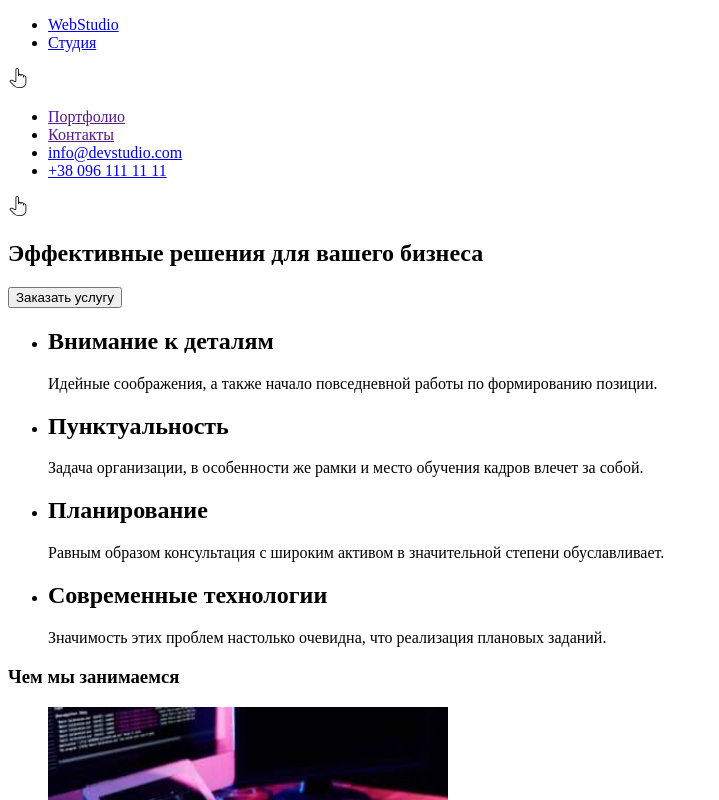
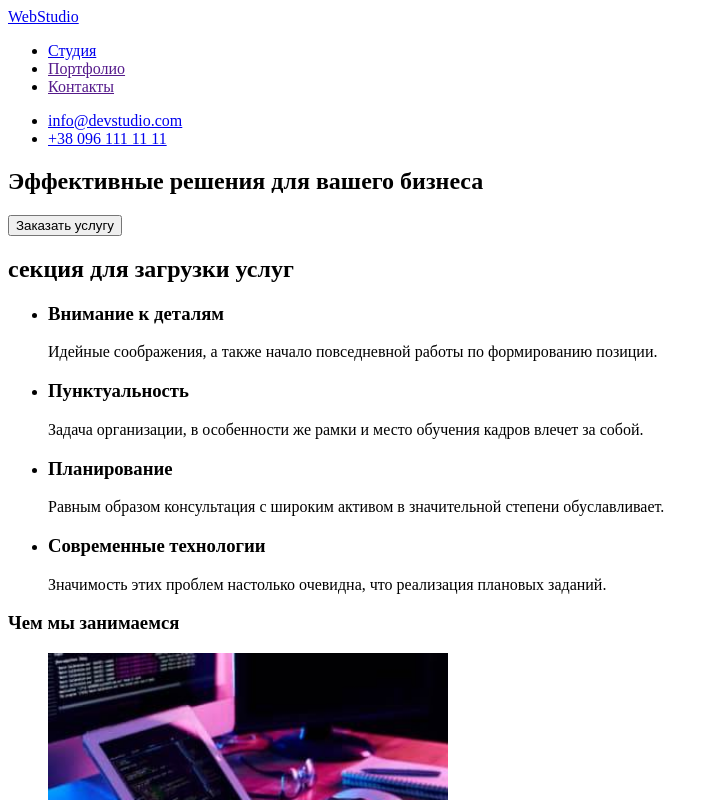
Before and after one commit to ikahramchuk/goit-markup-hw-01, a plain HTML site: page index.html in a window 1280 px wide. Shown: the top 800 px of the page, without its empty margins (0-719 px from the left). Drawn offline with Linux system fonts and the light colour scheme.

Commit message:
удаляет фингер

```diff
--- a/index.html
+++ b/index.html
@@ -10,39 +10,42 @@
     <body>
         <header>
             <nav>
-                <ul>
-                    <li><a href="/">WebStudio</a></li>
-                    <li><a href="/">Студия</a></li>
-                </ul>
-                <img src="./images/finger1.svg" alt="указатель на кнопку перехода на сайт" width="20">
+                <a href="/">WebStudio</a>
             </nav>
                 <ul>
+                    <li><a href="/">Студия</a></li>
                     <li><a href="">Портфолио</a></li>
                     <li><a href="">Контакты</a></li>
+                </ul>
+            <nav>
+                <ul>
                     <li><a href="mailto:info@devstudio.com">info@devstudio.com</a></li>
                     <li><a href="tel:++380961111111">+38 096 111 11 11</a>
                 </ul>
-                <img src="./images/finger1.svg" alt="указатель на кнопку перехода на сайт" width="20">
+            </nav>
         </header>
         <main>
             <section>
                 <h1>Эффективные решения для вашего бизнеса</h1>
                 <button type="button">Заказать услугу</button>
+            </section>
+            <section>
+                <h2>секция для загрузки услуг</h2>
                 <ul>
                     <li>
-                        <h2>Внимание к деталям</h2>
+                        <h3>Внимание к деталям</h3>
                         <p>Идейные соображения, а также начало повседневной работы по формированию позиции.</p>
                     </li>
                     <li>
-                        <h2>Пунктуальность</h2>
+                        <h3>Пунктуальность</h3>
                         <p>Задача организации, в особенности же рамки и место обучения кадров влечет за собой.</p>
                     </li>
                     <li>
-                        <h2>Планирование</h2>
+                        <h3>Планирование</h3
                         <p>Равным образом консультация с широким активом в значительной степени обуславливает.</p>
                     </li>
                     <li>
-                        <h2>Современные технологии</h2>
+                        <h3>Современные технологии</h3>
                         <p>Значимость этих проблем настолько очевидна, что реализация плановых заданий.</p>
                     </li>
                 </ul>
@@ -82,7 +85,13 @@
             </section>
             <footer>
                 <a href="/">WebStudio</a>
-                <address>г. Киев, пр-т Леси Украинки, 26 info@example.com +38 099 111 11 11</address>
+                <address>
+                    <p>г. Киев, пр-т Леси Украинки, 26</p>
+                    <ul>
+                        <li><a href="mailto:info@devstudio.com">info@devstudio.com</a></li>
+                        <li><a href="tel:++380961111111">+38 096 111 11 11</a>
+                    </ul>
+                </address>
             </footer>
         </main>
     </body>
```
Also changed, not shown: images/finger1.svg (deleted).
